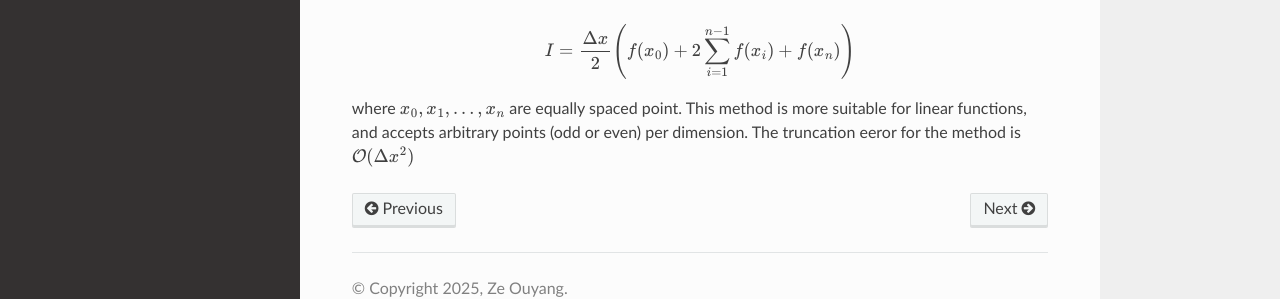
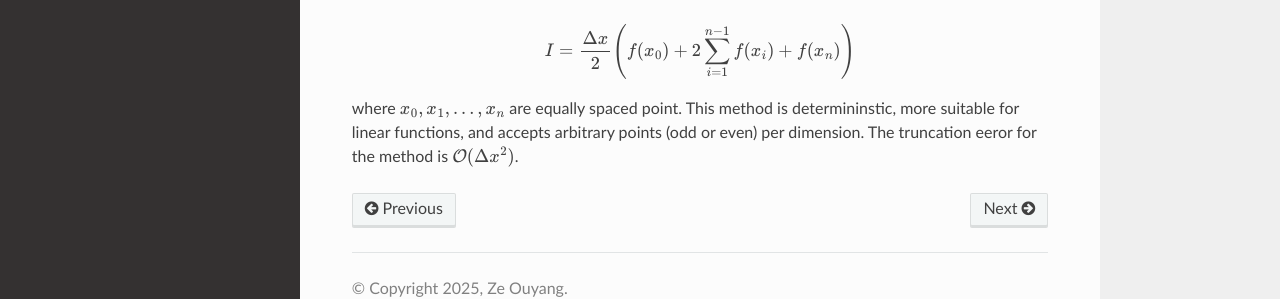
Before and after one commit to ze-ouyang/cupyint_doc, a Sphinx documentation site: the page built from docs/source/tutorial.rst, in a window 1280 px wide and 1206 px high. Shown: the part 848-1147 px from the top of the window. Built offline with Sphinx 7.4.7 and the Read the Docs theme 3.1.0, drawn with Linux system fonts in a browser that asks for light colours.

Commit message:
Update tutorial.rst

```diff
--- a/docs/source/tutorial.rst
+++ b/docs/source/tutorial.rst
@@ -31,4 +31,4 @@
 
    I = \frac{\Delta x}{2} \left( f(x_0) + 2\sum_{i=1}^{n-1} f(x_i) + f(x_n) \right)
 
-where :math:`x_0, x_1,...,x_n` are equally spaced point. This method is more suitable for linear functions, and accepts arbitrary points (odd or even) per dimension. The truncation eeror for the method is :math:`\mathcal{O}(\Delta x^2)`
+where :math:`x_0, x_1,...,x_n` are equally spaced point. This method is determininstic, more suitable for linear functions, and accepts arbitrary points (odd or even) per dimension. The truncation eeror for the method is :math:`\mathcal{O}(\Delta x^2)`.
```
